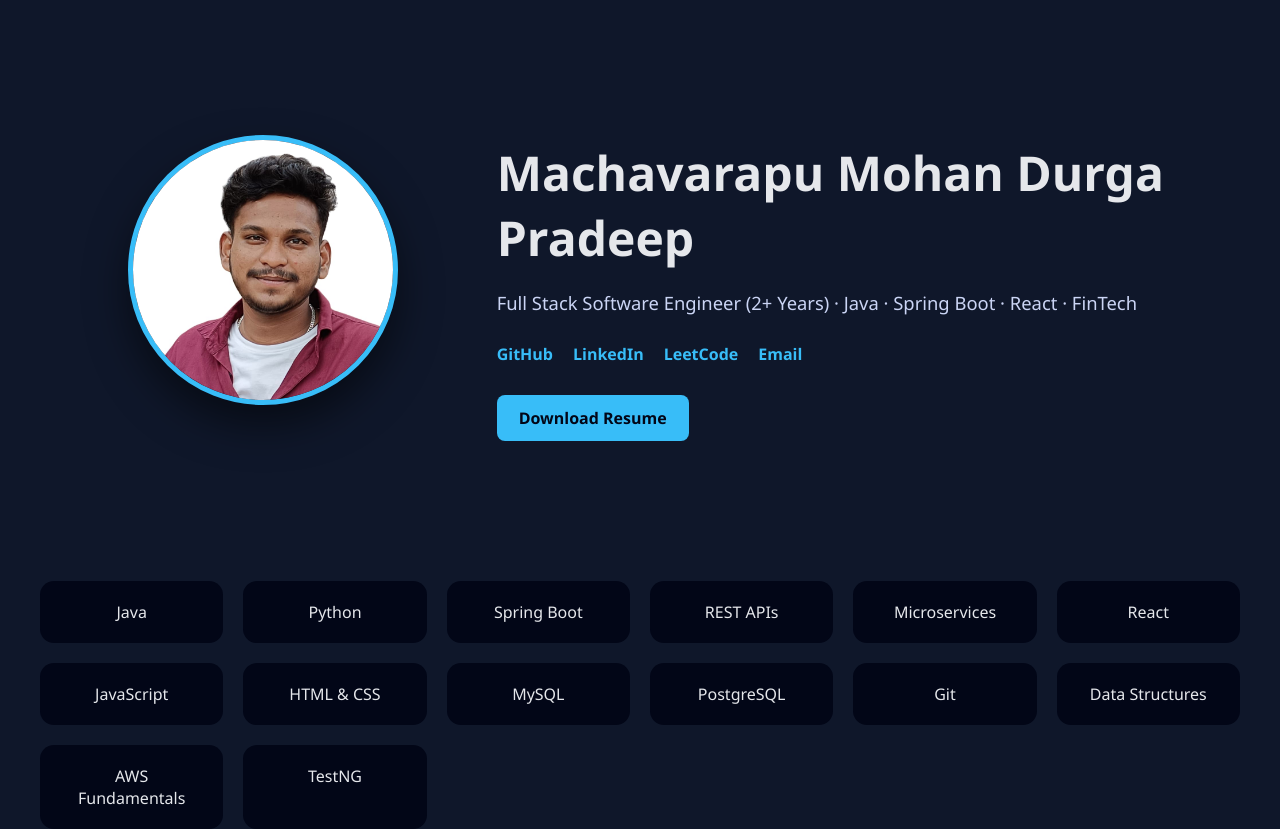
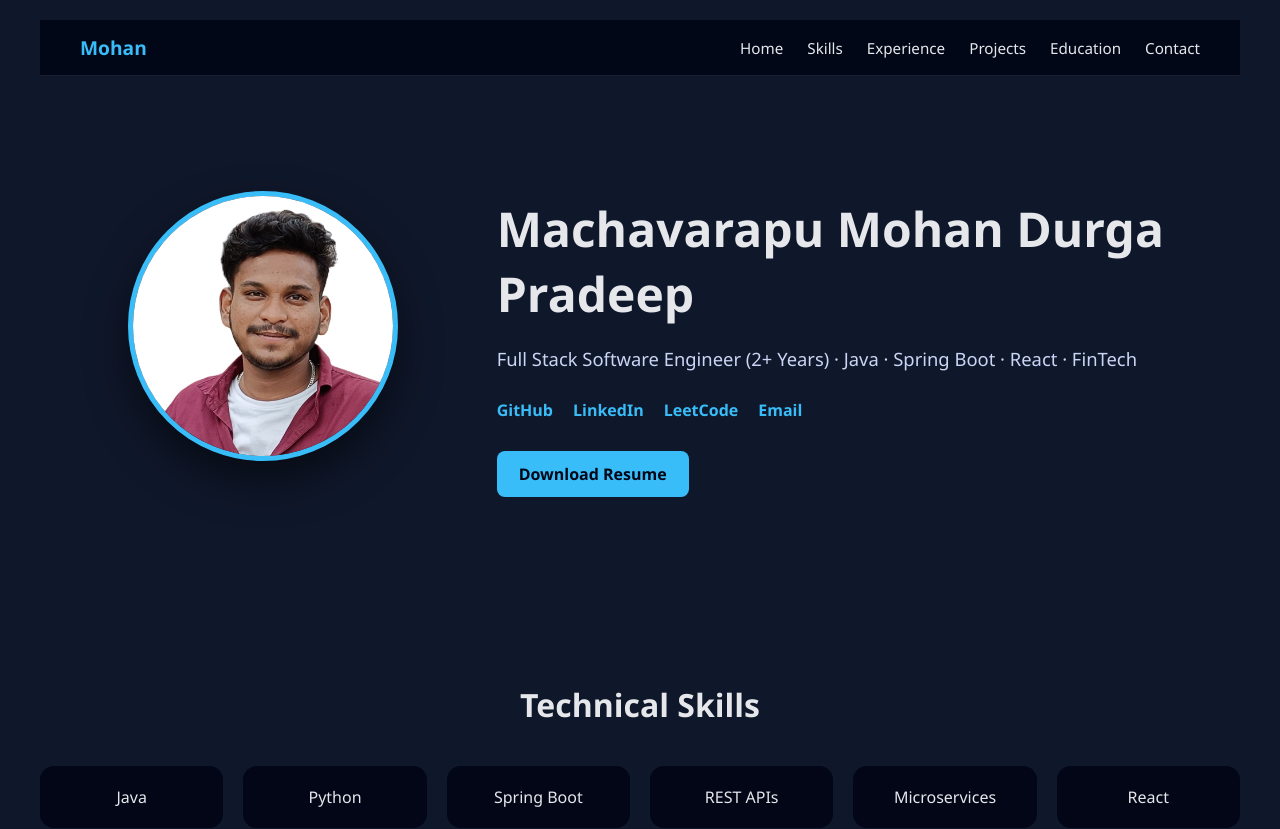
Before and after one commit to Mohanpradeep32/mohan-portfolio, a React (Create React App) app: page / in a window 1280 px wide. Shown: the top 829 px of the page. Built offline with nearby package versions, Linux system fonts and the light colour scheme.

Commit message:
Added Navbar and Education Section

```diff
--- a/src/App.js
+++ b/src/App.js
@@ -42,6 +42,23 @@ export default function App() {
   return (
     <div className="app">
 
+      {/* Header / Navbar */}
+      <header className="header">
+        <div className="header-container">
+          <div className="logo">Mohan</div>
+
+          <nav className="nav">
+            <a href="#home">Home</a>
+            <a href="#skills">Skills</a>
+            <a href="#experience">Experience</a>
+            <a href="#projects">Projects</a>
+            <a href="#education">Education</a>
+            <a href="#contact">Contact</a>
+          </nav>
+        </div>
+      </header>
+
+
       {/* Hero */}
         <motion.section
           initial={{ opacity: 0, y: 40 }}
@@ -49,7 +66,7 @@ export default function App() {
           transition={{ duration: 0.6 }}
           className="hero-section"
         >
-          <div className="hero-container">
+          <div className="hero-container" id="home">
 
             {/* Left: Profile Image */}
             <div className="hero-image">
@@ -81,8 +98,11 @@ export default function App() {
 
 
       {/* Skills */}
-      <section className="skills">
-        {[
+      <section className="skills" id="skills">
+        <h2>Technical Skills</h2>
+
+        <div className="skills-grid">
+          {[
             "Java",
             "Python",
             "Spring Boot",
@@ -98,12 +118,16 @@ export default function App() {
             "AWS Fundamentals",
             "TestNG"
           ].map(skill => (
-          <div className="skill-card" key={skill}>{skill}</div>
-        ))}
+            <div className="skill-card" key={skill}>
+              {skill}
+            </div>
+          ))}
+        </div>
       </section>
 
+
       {/* Experience */}
-       <section className="experience">
+       <section className="experience" id="experience">
         <h2>Professional Experience</h2>
 
         <div className="experience-grid">
@@ -149,7 +173,7 @@ export default function App() {
       </section>
 
       {/* Projects */}
-      <section className="projects">
+      <section className="projects" id = "projects">
         <h2>Projects</h2>
 
         <div className="project-grid">
@@ -255,10 +279,22 @@ export default function App() {
         </div>
       </section>
 
+      {/* Education */}
+      <section className="education" id="education">
+        <h2>Education</h2>
+
+        <div className="education-grid">
+          <div className="education-card">
+            <h3>Jawaharlal Nehru Technological University, Gurajada (JNTU-GV)</h3>
+            <span>B.Tech (Honors) – Information Technology</span>
+            <p className="education-meta">CGPA: <strong>8.7</strong></p>
+          </div>
+        </div>
+      </section>
 
 
       {/* Contact */}
-      <section className="contact">
+      <section className="contact" id="contact">
         <h2>Contact Me</h2>
 
         <form onSubmit={sendEmail}>
--- a/src/index.css
+++ b/src/index.css
@@ -14,21 +14,6 @@ body {
 
 
 
-/* Skills */
-.skills {
-  display: grid;
-  grid-template-columns: repeat(auto-fit, minmax(180px, 1fr));
-  gap: 20px;
-  padding: 60px 0;
-}
-
-.skill-card {
-  background: #020617;
-  padding: 20px;
-  border-radius: 14px;
-  text-align: center;
-  font-weight: 500;
-}
 
 /* Footer */
 .footer {
@@ -192,12 +177,21 @@ body {
   padding: 20px 40px;
 }
 
-/* Skills */
+/* Skills Section */
 .skills {
+  padding: 80px 0;
+}
+
+.skills h2 {
+  text-align: center;
+  margin-bottom: 40px;
+  font-size: 2rem;
+}
+
+.skills-grid {
   display: grid;
   grid-template-columns: repeat(auto-fit, minmax(180px, 1fr));
   gap: 20px;
-  padding: 60px 0;
 }
 
 .skill-card {
@@ -206,7 +200,14 @@ body {
   border-radius: 14px;
   text-align: center;
   font-weight: 500;
+  transition: transform 0.3s ease, box-shadow 0.3s ease;
 }
+
+.skill-card:hover {
+  transform: translateY(-6px);
+  box-shadow: 0 16px 30px rgba(56, 189, 248, 0.25);
+}
+
 
 /* Footer */
 .footer {
@@ -567,3 +568,117 @@ body {
     justify-content: center;
   }
 }
+
+
+/* HEADER / NAVBAR */
+.header {
+  position: sticky;
+  top: 0;
+  z-index: 1000;
+  background: rgba(2, 6, 23, 0.9);
+  backdrop-filter: blur(8px);
+  border-bottom: 1px solid rgba(148, 163, 184, 0.15);
+}
+
+.header-container {
+  max-width: 1200px;
+  margin: 0 auto;
+  padding: 14px 40px;
+  display: flex;
+  align-items: center;
+  justify-content: space-between;
+}
+
+/* Logo */
+.logo {
+  font-size: 1.2rem;
+  font-weight: 700;
+  color: #38bdf8;
+}
+
+/* Navigation */
+.nav {
+  display: flex;
+  gap: 24px;
+}
+
+.nav a {
+  color: #e5e7eb;
+  text-decoration: none;
+  font-size: 0.95rem;
+  font-weight: 500;
+  transition: color 0.3s ease;
+}
+
+.nav a:hover {
+  color: #38bdf8;
+}
+
+/* Mobile */
+@media (max-width: 768px) {
+  .header-container {
+    padding: 14px 20px;
+  }
+
+  .nav {
+    gap: 14px;
+  }
+
+  .nav a {
+    font-size: 0.85rem;
+  }
+}
+
+/* Smooth scroll */
+html {
+  scroll-behavior: smooth;
+}
+
+
+/* Education Section */
+.education {
+  padding: 80px 0;
+}
+
+.education h2 {
+  text-align: center;
+  margin-bottom: 40px;
+  font-size: 2rem;
+}
+
+.education-grid {
+  display: flex;
+  justify-content: center;
+}
+
+.education-card {
+  background: #020617;
+  padding: 32px 36px;
+  border-radius: 18px;
+  max-width: 600px;
+  width: 100%;
+  text-align: center;
+  transition: transform 0.3s ease, box-shadow 0.3s ease;
+}
+
+.education-card:hover {
+  transform: translateY(-6px);
+  box-shadow: 0 18px 36px rgba(56, 189, 248, 0.25);
+}
+
+.education-card h3 {
+  margin-bottom: 10px;
+  font-size: 1.2rem;
+}
+
+.education-card span {
+  display: block;
+  color: #94a3b8;
+  font-size: 1rem;
+  margin-bottom: 12px;
+}
+
+.education-meta {
+  color: #cbd5f5;
+  font-size: 1rem;
+}
```
